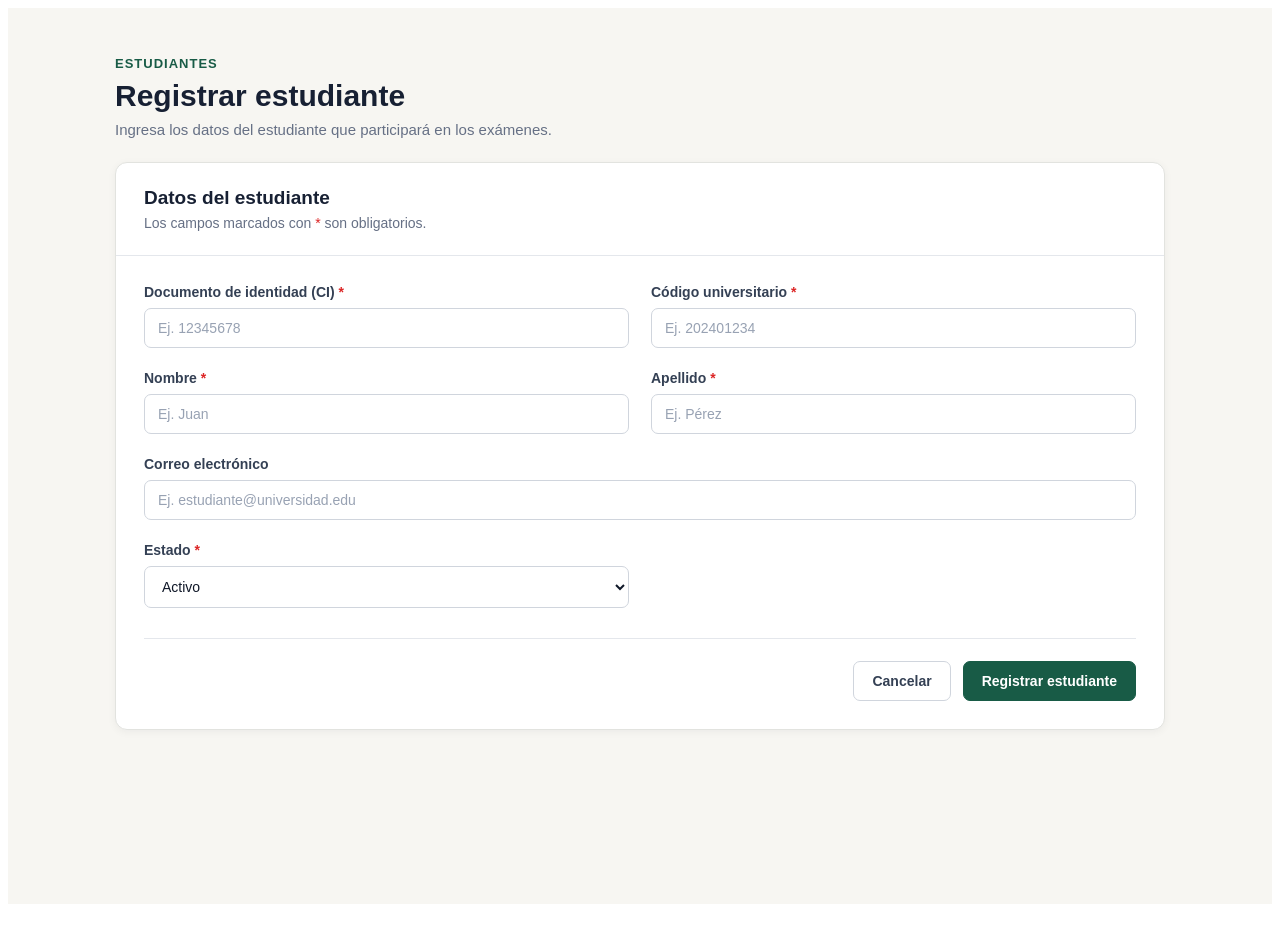
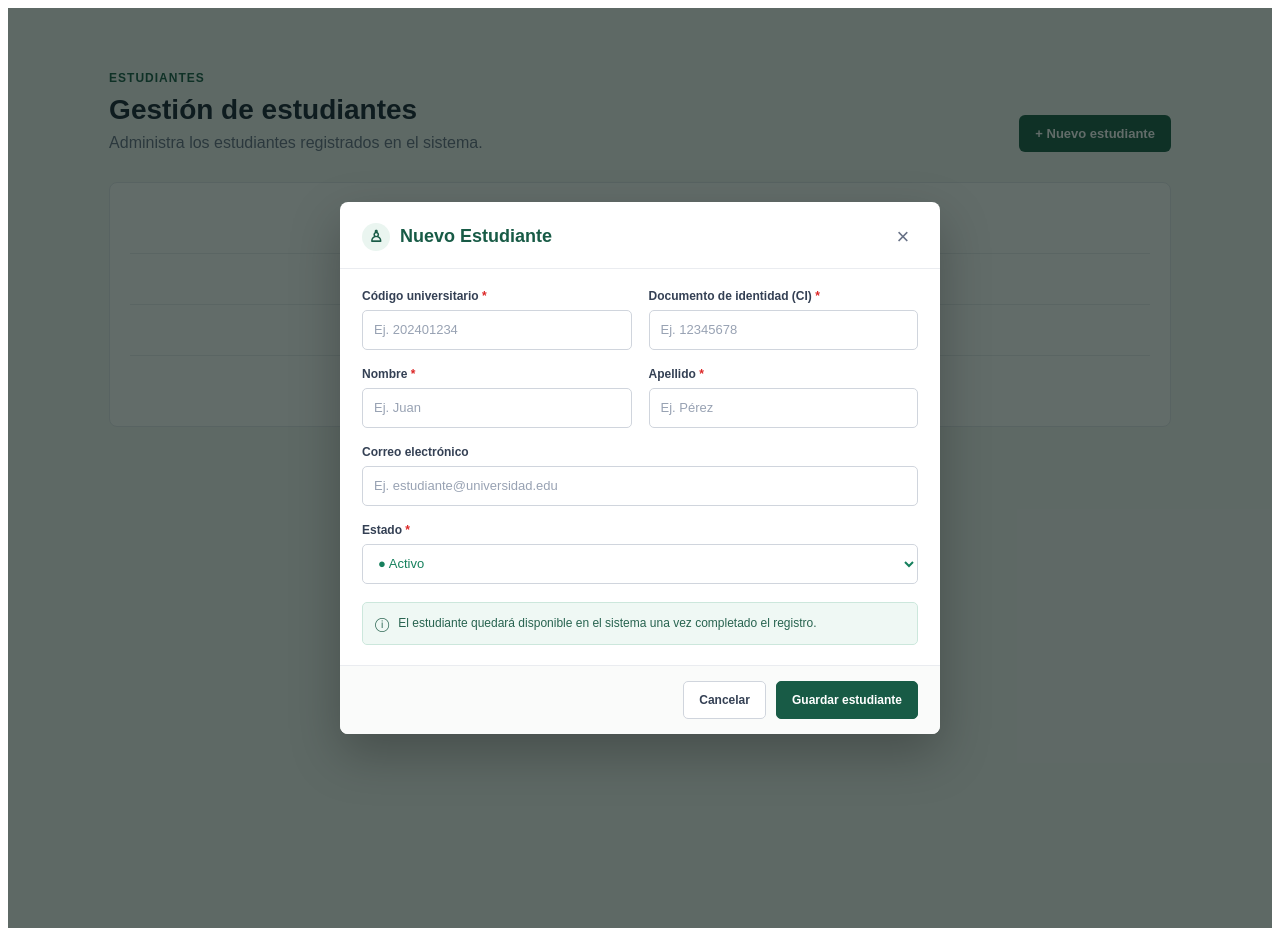
Before and after one commit to DeltaSoft-S-R-L/Sistema-control-examenes, a Next.js app in the folder frontend/: page /estudiantes/nuevo in a window 1280 px wide. Before the commit the page ends 912 px from the top, so only its background shows below. Built offline with nearby package versions, Linux system fonts and the light colour scheme.

Commit message:
feat: adaptar formulario de estudiante al mockup

```diff
--- a/frontend/app/estudiantes/nuevo/page.module.css
+++ b/frontend/app/estudiantes/nuevo/page.module.css
@@ -1,102 +1,180 @@
 .page {
   min-height: 100vh;
-  background: #f7f6f2;
-  padding: 48px 24px;
+  position: relative;
+  overflow: hidden;
+  background: #f6f7f5;
   font-family: Arial, Helvetica, sans-serif;
   color: #172033;
 }
 
-.container {
-  width: 100%;
-  max-width: 1050px;
-  margin: 0 auto;
+.backgroundContent {
+  min-height: 100vh;
+  padding: 60px 8%;
 }
 
-.header {
-  margin-bottom: 24px;
+.fakeHeader {
+  display: flex;
+  align-items: flex-end;
+  justify-content: space-between;
+  max-width: 1100px;
+  margin: 0 auto 30px;
 }
 
-.section {
-  margin: 0 0 8px;
+.fakeSection {
   color: #185b46;
-  font-size: 13px;
+  font-size: 12px;
   font-weight: 700;
   letter-spacing: 1px;
 }
 
-.header h1 {
+.fakeHeader h1 {
+  margin: 8px 0;
+  font-size: 28px;
+}
+
+.fakeHeader p {
   margin: 0;
-  font-size: 30px;
+  color: #667085;
+}
+
+.fakeButton {
+  padding: 11px 16px;
+  border-radius: 6px;
+  background: #185b46;
+  color: #ffffff;
+  font-size: 13px;
+  font-weight: 600;
+}
+
+.fakeTable {
+  max-width: 1100px;
+  margin: 0 auto;
+  padding: 20px;
+  border: 1px solid #e4e7ec;
+  border-radius: 8px;
+  background: #ffffff;
+}
+
+.fakeTable div {
+  height: 50px;
+  border-bottom: 1px solid #eaecf0;
+}
+
+.fakeTable div:last-child {
+  border-bottom: none;
+}
+
+.overlay {
+  position: absolute;
+  inset: 0;
+  display: flex;
+  align-items: center;
+  justify-content: center;
+  padding: 24px;
+  background: rgba(10, 25, 21, 0.64);
+}
+
+.modal {
+  width: 100%;
+  max-width: 600px;
+  max-height: calc(100vh - 48px);
+  overflow-y: auto;
+  background: #ffffff;
+  border-radius: 8px;
+  box-shadow: 0 20px 50px rgba(0, 0, 0, 0.25);
+}
+
+.modalHeader {
+  display: flex;
+  align-items: center;
+  justify-content: space-between;
+  padding: 20px 22px 16px;
+  border-bottom: 1px solid #eaecf0;
+}
+
+.title {
+  display: flex;
+  align-items: center;
+  gap: 10px;
+}
+
+.icon {
+  display: flex;
+  align-items: center;
+  justify-content: center;
+  width: 28px;
+  height: 28px;
+  border-radius: 50%;
+  background: #eaf5f0;
+  color: #185b46;
+  font-size: 16px;
   font-weight: 700;
 }
 
-.description {
-  margin: 8px 0 0;
-  color: #667085;
-  font-size: 15px;
+.title h1 {
+  margin: 0;
+  color: #185b46;
+  font-size: 18px;
+  font-weight: 700;
 }
 
-.card {
-  background: #ffffff;
-  border: 1px solid #e2e3df;
-  border-radius: 12px;
-  box-shadow: 0 2px 8px rgba(16, 24, 40, 0.05);
-  overflow: hidden;
+.closeButton {
+  display: flex;
+  align-items: center;
+  justify-content: center;
+  width: 30px;
+  height: 30px;
+  padding: 0;
+  border: none;
+  border-radius: 5px;
+  background: transparent;
+  color: #667085;
+  font-size: 22px;
+  cursor: pointer;
 }
 
-.cardHeader {
-  padding: 24px 28px;
-  border-bottom: 1px solid #e4e7ec;
-}
-
-.cardHeader h2 {
-  margin: 0 0 6px;
-  font-size: 19px;
-}
-
-.cardHeader p {
-  margin: 0;
-  color: #667085;
-  font-size: 14px;
-}
-
-.cardHeader span,
-.field label span {
-  color: #dc2626;
+.closeButton:hover {
+  background: #f2f4f7;
+  color: #344054;
 }
 
 .form {
-  padding: 28px;
+  padding: 20px 22px;
 }
 
 .grid {
   display: grid;
-  grid-template-columns: repeat(2, 1fr);
-  gap: 22px;
+  grid-template-columns: repeat(2, minmax(0, 1fr));
+  gap: 17px;
 }
 
 .field {
   display: flex;
   flex-direction: column;
-  gap: 8px;
+  gap: 7px;
 }
 
 .field label {
-  font-size: 14px;
+  color: #344054;
+  font-size: 12px;
   font-weight: 600;
-  color: #344054;
+}
+
+.field label span {
+  color: #dc2626;
 }
 
 .field input,
 .field select {
   width: 100%;
   box-sizing: border-box;
-  padding: 11px 13px;
+  min-height: 40px;
+  padding: 9px 11px;
   border: 1px solid #d0d5dd;
-  border-radius: 7px;
+  border-radius: 5px;
   background: #ffffff;
   color: #101828;
-  font-size: 14px;
+  font-size: 13px;
   outline: none;
   transition:
     border-color 0.2s,
@@ -106,7 +184,7 @@
 .field input:focus,
 .field select:focus {
   border-color: #185b46;
-  box-shadow: 0 0 0 3px rgba(24, 91, 70, 0.12);
+  box-shadow: 0 0 0 3px rgba(24, 91, 70, 0.1);
 }
 
 .field input::placeholder {
@@ -117,41 +195,100 @@
   grid-column: 1 / -1;
 }
 
+.inputError {
+  border-color: #dc2626 !important;
+}
+
+.inputError:focus {
+  border-color: #dc2626 !important;
+  box-shadow: 0 0 0 3px rgba(220, 38, 38, 0.1) !important;
+}
+
+.errorMessage {
+  margin: 0;
+  color: #dc2626;
+  font-size: 11px;
+  line-height: 1.35;
+}
+
+/* Estado del estudiante */
+
+.estadoSelect {
+  font-weight: 500;
+}
+
+.estadoActivo {
+  color: #16805d !important;
+}
+
+.estadoInactivo {
+  color: #c0392b !important;
+}
+
+.opcionActiva {
+  color: #16805d;
+}
+
+.opcionInactiva {
+  color: #c0392b;
+}
+
+.infoBox {
+  display: flex;
+  gap: 9px;
+  align-items: flex-start;
+  margin-top: 18px;
+  padding: 12px;
+  border: 1px solid #cce7dc;
+  border-radius: 5px;
+  background: #eff8f4;
+  color: #27634f;
+}
+
+.infoIcon {
+  font-size: 14px;
+}
+
+.infoBox p {
+  margin: 0;
+  font-size: 12px;
+  line-height: 1.45;
+}
+
 .message {
-  margin-top: 24px;
-  padding: 12px 14px;
+  margin-top: 12px;
+  padding: 11px 12px;
+  border: 1px solid #b9ddcf;
+  border-radius: 5px;
   background: #ecf7f2;
-  border: 1px solid #b9ddcf;
-  border-radius: 7px;
   color: #185b46;
-  font-size: 14px;
+  font-size: 12px;
 }
 
 .actions {
   display: flex;
   justify-content: flex-end;
-  gap: 12px;
-  margin-top: 30px;
-  padding-top: 22px;
-  border-top: 1px solid #e4e7ec;
+  gap: 10px;
+  margin: 20px -22px -20px;
+  padding: 15px 22px;
+  border-top: 1px solid #eaecf0;
+  background: #fafbfa;
 }
 
 .cancelButton,
 .submitButton {
-  padding: 11px 18px;
-  border-radius: 7px;
-  font-size: 14px;
+  min-height: 38px;
+  padding: 9px 15px;
+  border-radius: 5px;
+  font-size: 12px;
   font-weight: 600;
   cursor: pointer;
-  transition:
-    background-color 0.2s,
-    border-color 0.2s;
 }
 
 .cancelButton {
+  border: 1px solid #d0d5dd;
   background: #ffffff;
   color: #344054;
-  border: 1px solid #d0d5dd;
 }
 
 .cancelButton:hover {
@@ -165,28 +302,18 @@
 }
 
 .submitButton:hover {
+  border-color: #124936;
   background: #124936;
-  border-color: #124936;
-}
-.inputError {
-  border-color: #dc2626 !important;
 }
 
-.inputError:focus {
-  border-color: #dc2626 !important;
-  box-shadow: 0 0 0 3px rgba(220, 38, 38, 0.1) !important;
-}
+@media (max-width: 650px) {
+  .overlay {
+    align-items: flex-start;
+    padding: 16px;
+  }
 
-.errorMessage {
-  margin: 0;
-  color: #dc2626;
-  font-size: 13px;
-  font-weight: 500;
-}
-
-@media (max-width: 700px) {
-  .page {
-    padding: 28px 16px;
+  .modal {
+    max-height: calc(100vh - 32px);
   }
 
   .grid {
--- a/frontend/app/estudiantes/nuevo/page.tsx
+++ b/frontend/app/estudiantes/nuevo/page.tsx
@@ -15,12 +15,12 @@ type ErroresFormulario = {
 export default function NuevoEstudiantePage() {
   const [errores, setErrores] = useState<ErroresFormulario>({});
   const [mensaje, setMensaje] = useState("");
+  const [estadoSeleccionado, setEstadoSeleccionado] = useState("ACTIVO");
 
   const handleSubmit = (event: FormEvent<HTMLFormElement>) => {
     event.preventDefault();
 
-    const form = event.currentTarget;
-    const formData = new FormData(form);
+    const formData = new FormData(event.currentTarget);
 
     const ci = String(formData.get("ci") ?? "").trim();
 
@@ -36,11 +36,11 @@ export default function NuevoEstudiantePage() {
     const nuevosErrores: ErroresFormulario = {};
 
     /*
-     * CI
+     * Formatos permitidos
      */
-    if (!ci) {
-      nuevosErrores.ci = "El documento de identidad es obligatorio.";
-    }
+    const formatoIdentificador = /^[A-Za-z0-9-]+$/;
+    const formatoNombre = /^[A-Za-zÁÉÍÓÚáéíóúÑñÜü\s'-]+$/;
+    const formatoCorreo = /^[^\s@]+@[^\s@]+\.[^\s@]+$/;
 
     /*
      * Código universitario
@@ -48,21 +48,31 @@ export default function NuevoEstudiantePage() {
     if (!codigoUniversitario) {
       nuevosErrores.codigoUniversitario =
         "El código universitario es obligatorio.";
+    } else if (codigoUniversitario.length > 15) {
+      nuevosErrores.codigoUniversitario =
+        "El código universitario no puede superar los 15 caracteres.";
+    } else if (!formatoIdentificador.test(codigoUniversitario)) {
+      nuevosErrores.codigoUniversitario =
+        "El código solo puede contener letras, números y guiones.";
     }
 
     /*
-     * Nombre y apellido
-     *
-     * Permitimos:
-     * - Letras
-     * - Tildes
-     * - Ñ
-     * - Espacios
-     * - Apóstrofes
-     * - Guiones
+     * Documento de identidad
      */
-    const formatoNombre = /^[A-Za-zÁÉÍÓÚáéíóúÑñÜü\s'-]+$/;
+    if (!ci) {
+      nuevosErrores.ci =
+        "El documento de identidad es obligatorio.";
+    } else if (ci.length > 15) {
+      nuevosErrores.ci =
+        "El CI no puede superar los 15 caracteres.";
+    } else if (!formatoIdentificador.test(ci)) {
+      nuevosErrores.ci =
+        "El CI solo puede contener letras, números y guiones.";
+    }
 
+    /*
+     * Nombre
+     */
     if (!nombre) {
       nuevosErrores.nombre = "El nombre es obligatorio.";
     } else if (!formatoNombre.test(nombre)) {
@@ -70,6 +80,9 @@ export default function NuevoEstudiantePage() {
         "El nombre solo puede contener letras, espacios, apóstrofes y guiones.";
     }
 
+    /*
+     * Apellido
+     */
     if (!apellido) {
       nuevosErrores.apellido = "El apellido es obligatorio.";
     } else if (!formatoNombre.test(apellido)) {
@@ -78,41 +91,38 @@ export default function NuevoEstudiantePage() {
     }
 
     /*
-     * Correo
+     * Correo electrónico
      *
-     * Es opcional, pero si el usuario escribe uno
-     * debe tener un formato válido.
+     * Es opcional, pero si se ingresa debe tener
+     * un formato de correo válido.
      */
-    if (correo) {
-      const formatoCorreo = /^[^\s@]+@[^\s@]+\.[^\s@]+$/;
-
-      if (!formatoCorreo.test(correo)) {
-        nuevosErrores.correo =
-          "Ingresa un correo electrónico válido.";
-      }
+    if (correo && !formatoCorreo.test(correo)) {
+      nuevosErrores.correo =
+        "Ingresa un correo electrónico válido.";
     }
 
     /*
      * Estado
      */
     if (!estado) {
-      nuevosErrores.estado = "Debes seleccionar un estado.";
+      nuevosErrores.estado =
+        "Debes seleccionar un estado.";
     }
 
     setErrores(nuevosErrores);
     setMensaje("");
 
     /*
-     * Si existe algún error detenemos el envío.
+     * Si existe algún error, detenemos el proceso.
      */
     if (Object.keys(nuevosErrores).length > 0) {
       return;
     }
 
     /*
-     * Por ahora NO se envían datos al backend.
-     * Únicamente confirmamos que el formulario
-     * pasó las validaciones del frontend.
+     * Por ahora el frontend solamente valida.
+     * Cuando exista el endpoint correspondiente,
+     * aquí se enviarán los datos al backend.
      */
     setMensaje(
       "Datos validados correctamente. El registro aún no se ha enviado al servidor."
@@ -121,57 +131,73 @@ export default function NuevoEstudiantePage() {
 
   return (
     <main className={styles.page}>
-      <div className={styles.container}>
-        <div className={styles.header}>
+      {/* Fondo provisional.
+          Se reemplazará por la pantalla real cuando
+          se integre el formulario con el resto del sistema. */}
+      <div className={styles.backgroundContent}>
+        <div className={styles.fakeHeader}>
           <div>
-            <p className={styles.section}>ESTUDIANTES</p>
+            <span className={styles.fakeSection}>
+              ESTUDIANTES
+            </span>
 
-            <h1>Registrar estudiante</h1>
+            <h1>Gestión de estudiantes</h1>
 
-            <p className={styles.description}>
-              Ingresa los datos del estudiante que participará en los exámenes.
+            <p>
+              Administra los estudiantes registrados en el sistema.
             </p>
+          </div>
+
+          <div className={styles.fakeButton}>
+            + Nuevo estudiante
           </div>
         </div>
 
-        <div className={styles.card}>
-          <div className={styles.cardHeader}>
-            <h2>Datos del estudiante</h2>
+        <div className={styles.fakeTable}>
+          <div />
+          <div />
+          <div />
+          <div />
+        </div>
+      </div>
 
-            <p>
-              Los campos marcados con <span>*</span> son obligatorios.
-            </p>
+      {/* Modal */}
+      <div className={styles.overlay}>
+        <section
+          className={styles.modal}
+          role="dialog"
+          aria-modal="true"
+          aria-labelledby="modal-title"
+        >
+          {/* Encabezado */}
+          <div className={styles.modalHeader}>
+            <div className={styles.title}>
+              <div className={styles.icon}>
+                ♙
+              </div>
+
+              <h1 id="modal-title">
+                Nuevo Estudiante
+              </h1>
+            </div>
+
+            <button
+              type="button"
+              className={styles.closeButton}
+              onClick={() => window.history.back()}
+              aria-label="Cerrar formulario"
+            >
+              ×
+            </button>
           </div>
 
+          {/* Formulario */}
           <form
             className={styles.form}
             onSubmit={handleSubmit}
             noValidate
           >
             <div className={styles.grid}>
-
-              {/* CI */}
-              <div className={styles.field}>
-                <label htmlFor="ci">
-                  Documento de identidad (CI) <span>*</span>
-                </label>
-
-                <input
-                  id="ci"
-                  name="ci"
-                  type="text"
-                  placeholder="Ej. 12345678"
-                  maxLength={20}
-                  className={errores.ci ? styles.inputError : ""}
-                />
-
-                {errores.ci && (
-                  <p className={styles.errorMessage}>
-                    {errores.ci}
-                  </p>
-                )}
-              </div>
-
               {/* Código universitario */}
               <div className={styles.field}>
                 <label htmlFor="codigoUniversitario">
@@ -183,7 +209,8 @@ export default function NuevoEstudiantePage() {
                   name="codigoUniversitario"
                   type="text"
                   placeholder="Ej. 202401234"
-                  maxLength={50}
+                  maxLength={15}
+                  autoComplete="off"
                   className={
                     errores.codigoUniversitario
                       ? styles.inputError
@@ -194,6 +221,34 @@ export default function NuevoEstudiantePage() {
                 {errores.codigoUniversitario && (
                   <p className={styles.errorMessage}>
                     {errores.codigoUniversitario}
+                  </p>
+                )}
+              </div>
+
+              {/* CI */}
+              <div className={styles.field}>
+                <label htmlFor="ci">
+                  Documento de identidad (CI){" "}
+                  <span>*</span>
+                </label>
+
+                <input
+                  id="ci"
+                  name="ci"
+                  type="text"
+                  placeholder="Ej. 12345678"
+                  maxLength={15}
+                  autoComplete="off"
+                  className={
+                    errores.ci
+                      ? styles.inputError
+                      : ""
+                  }
+                />
+
+                {errores.ci && (
+                  <p className={styles.errorMessage}>
+                    {errores.ci}
                   </p>
                 )}
               </div>
@@ -210,8 +265,11 @@ export default function NuevoEstudiantePage() {
                   type="text"
                   placeholder="Ej. Juan"
                   maxLength={100}
+                  autoComplete="given-name"
                   className={
-                    errores.nombre ? styles.inputError : ""
+                    errores.nombre
+                      ? styles.inputError
+                      : ""
                   }
                 />
 
@@ -234,8 +292,11 @@ export default function NuevoEstudiantePage() {
                   type="text"
                   placeholder="Ej. Pérez"
                   maxLength={100}
+                  autoComplete="family-name"
                   className={
-                    errores.apellido ? styles.inputError : ""
+                    errores.apellido
+                      ? styles.inputError
+                      : ""
                   }
                 />
 
@@ -260,8 +321,11 @@ export default function NuevoEstudiantePage() {
                   type="email"
                   placeholder="Ej. estudiante@universidad.edu"
                   maxLength={150}
+                  autoComplete="email"
                   className={
-                    errores.correo ? styles.inputError : ""
+                    errores.correo
+                      ? styles.inputError
+                      : ""
                   }
                 />
 
@@ -273,7 +337,9 @@ export default function NuevoEstudiantePage() {
               </div>
 
               {/* Estado */}
-              <div className={styles.field}>
+              <div
+                className={`${styles.field} ${styles.fullWidth}`}
+              >
                 <label htmlFor="estado">
                   Estado <span>*</span>
                 </label>
@@ -281,17 +347,32 @@ export default function NuevoEstudiantePage() {
                 <select
                   id="estado"
                   name="estado"
-                  defaultValue="ACTIVO"
-                  className={
-                    errores.estado ? styles.inputError : ""
+                  value={estadoSeleccionado}
+                  onChange={(event) =>
+                    setEstadoSeleccionado(event.target.value)
                   }
+                  className={`${styles.estadoSelect} ${
+                    estadoSeleccionado === "ACTIVO"
+                      ? styles.estadoActivo
+                      : styles.estadoInactivo
+                  } ${
+                    errores.estado
+                      ? styles.inputError
+                      : ""
+                  }`}
                 >
-                  <option value="ACTIVO">
-                    Activo
+                  <option
+                    value="ACTIVO"
+                    className={styles.opcionActiva}
+                  >
+                    ● Activo
                   </option>
 
-                  <option value="INACTIVO">
-                    Inactivo
+                  <option
+                    value="INACTIVO"
+                    className={styles.opcionInactiva}
+                  >
+                    ● Inactivo
                   </option>
                 </select>
 
@@ -303,14 +384,26 @@ export default function NuevoEstudiantePage() {
               </div>
             </div>
 
-            {/* Mensaje de validación correcta */}
+            {/* Información */}
+            <div className={styles.infoBox}>
+              <span className={styles.infoIcon}>
+                ⓘ
+              </span>
+
+              <p>
+                El estudiante quedará disponible en el
+                sistema una vez completado el registro.
+              </p>
+            </div>
+
+            {/* Mensaje temporal */}
             {mensaje && (
               <div className={styles.message}>
                 {mensaje}
               </div>
             )}
 
-            {/* Botones */}
+            {/* Acciones */}
             <div className={styles.actions}>
               <button
                 type="button"
@@ -324,11 +417,11 @@ export default function NuevoEstudiantePage() {
                 type="submit"
                 className={styles.submitButton}
               >
-                Registrar estudiante
+                Guardar estudiante
               </button>
             </div>
           </form>
-        </div>
+        </section>
       </div>
     </main>
   );
```
